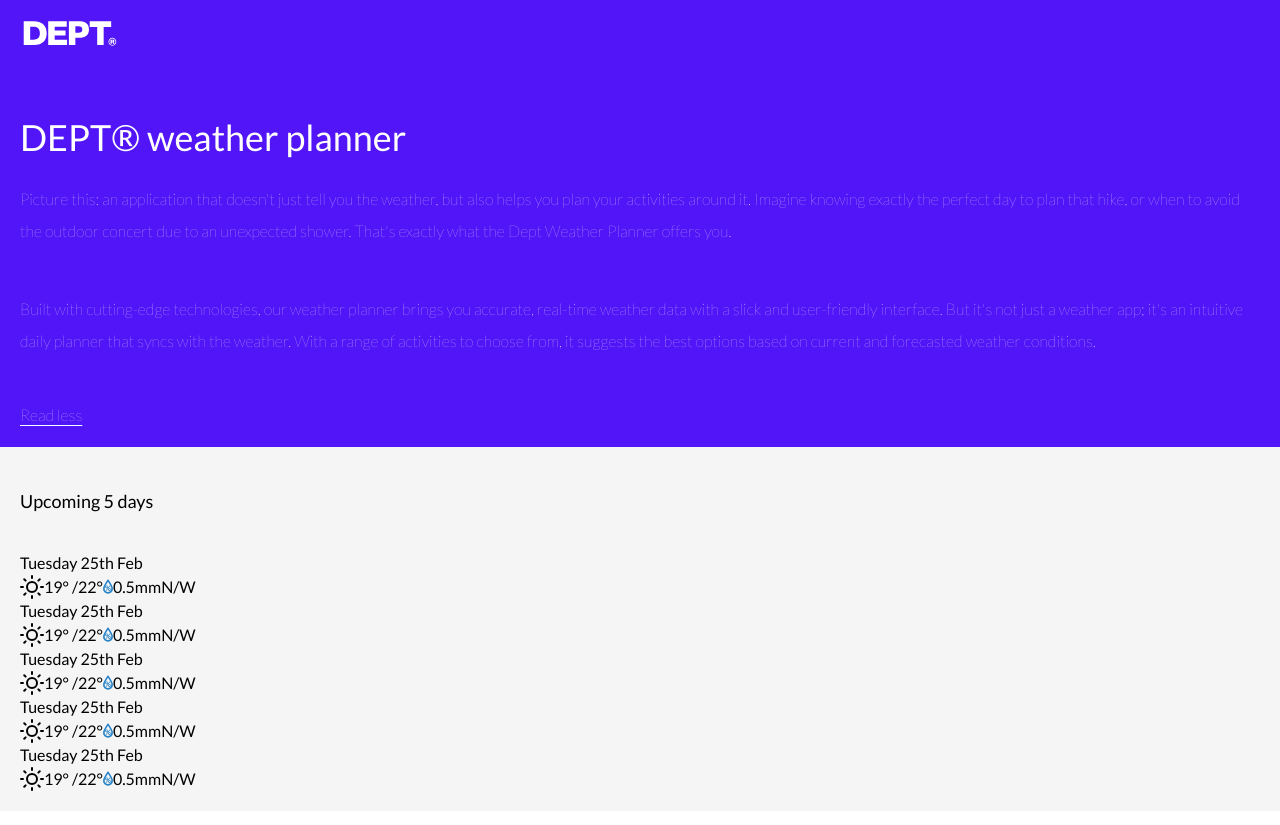
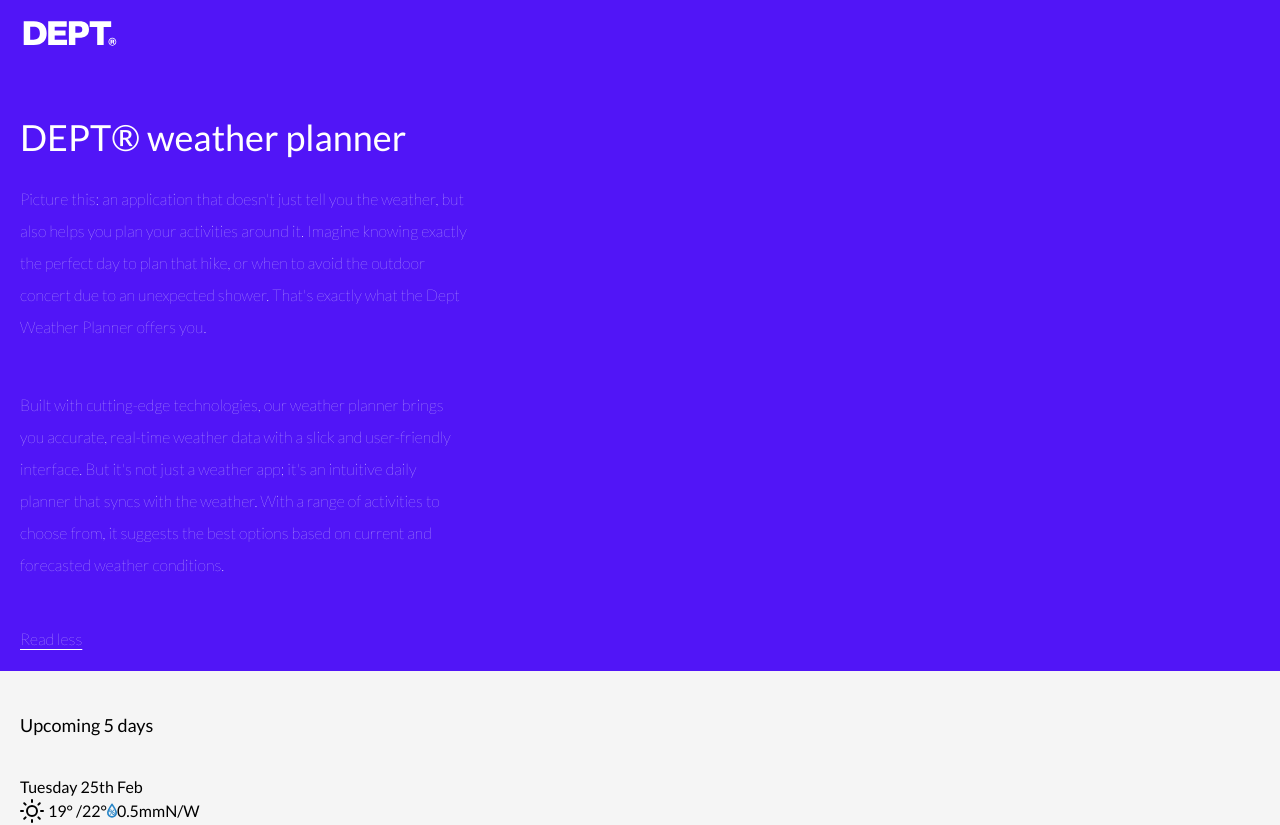
Before and after one commit to Robin1224/nextjs-the-startup, a Next.js app: page / in a window 1280 px wide. Shown: the top 825 px of the page. Built offline with nearby package versions, Linux system fonts and the light colour scheme.

Commit message:
created api for revalidation & cron job

```diff
--- /dev/null
+++ b/app/api/revalidateData/route.ts
@@ -0,0 +1,17 @@
+import { revalidateTag } from "next/cache";
+import { type NextRequest } from "next/server";
+
+export const runtime = "edge";
+
+export async function GET(request: NextRequest) {
+  const authHeader = request.headers.get('authorization');
+
+  if (authHeader !== `Bearer ${process.env.VALIDATION_CRON_SECRET}`) {
+    return new Response('Unauthorized', {
+      status: 401,
+    });
+  }
+
+  revalidateTag("weatherData");
+  return Response.json({ success: true });
+}
--- a/app/layout.tsx
+++ b/app/layout.tsx
@@ -19,8 +19,8 @@
   children: React.ReactNode;
 }) {
   return (
-    <html lang="en" className={lato.variable}>
-      <body className="font-lato">{children}</body>
+    <html lang="en" className={lato.className}>
+      <body>{children}</body>
     </html>
   );
 }
--- a/app/page.tsx
+++ b/app/page.tsx
@@ -1,10 +1,13 @@
 import Header from "../src/components/Header";
+import HeaderContent from "../src/components/HeaderContent";
 import Forecast from "../src/components/Forecast/Forecast";
 
 export default function Home() {
   return (
     <>
-      <Header />
+      <Header>
+        <HeaderContent />
+      </Header>
       <Forecast />
 
     </>
--- a/src/components/Forecast/Forecast.tsx
+++ b/src/components/Forecast/Forecast.tsx
@@ -14,3 +14,18 @@
   );
 };
 export default Forecast;
+
+export async function getStaticProps() {
+  // Call an external API endpoint to get posts.
+  // You can use any data fetching library
+  const res = await fetch('https://.../posts')
+  const posts = await res.json()
+
+  // By returning { props: { posts } }, the Blog component
+  // will receive `posts` as a prop at build time
+  return {
+    props: {
+      posts,
+    },
+  }
+}
--- a/src/components/Forecast/ForecastItem.tsx
+++ b/src/components/Forecast/ForecastItem.tsx
@@ -13,7 +13,7 @@
           height={24}
           priority
         />
-          <span>19° /</span>
+          <span className="ml-1">19° /</span>
           <span>{" "}22°</span>
           <Image
           src="/weather_icons/precipitation.svg"
--- a/src/components/Header.tsx
+++ b/src/components/Header.tsx
@@ -1,35 +1,13 @@
-import Image from "next/image";
+"use client";
 
-interface Props {}
-const Header = (props: Props) => {
+const Header = ({
+  children,
+}: {
+  children: React.ReactNode;
+}) => {
   return (
     <header className="p-5 bg-purple overlow-hidden">
-      <Image
-        src="/dept.svg"
-        alt="Dept Logo"
-        className="invert"
-        width={100}
-        height={24}
-        priority
-      />
-      <h1 className="text-4xl font-medium text-white mt-header-h1-top leading-10">
-        DEPT® weather planner
-      </h1>
-      <p className="text-base font-thin text-white mt-header-text-top leading-8">
-        Picture this: an application that doesn&apos;t just tell you the
-        weather, but also helps you plan your activities around it. Imagine
-        knowing exactly the perfect day to plan that hike, or when to avoid the
-        outdoor concert due to an unexpected shower. That&apos;s exactly what
-        the Dept Weather Planner offers you.
-      </p>
-      <p className="text-base font-thin text-white mt-header-whiteline leading-8">
-        Built with cutting-edge technologies, our weather planner brings you
-        accurate, real-time weather data with a slick and user-friendly
-        interface. But it&apos;s not just a weather app; it&apos;s an intuitive
-        daily planner that syncs with the weather. With a range of activities to
-        choose from, it suggests the best options based on current and
-        forecasted weather conditions.
-      </p>
+      {children}
       <button className="text-base font-thin text-white mt-header-whiteline underline underline-offset-4 decoration-1">Read less</button>
     </header>
   );
--- /dev/null
+++ b/src/components/HeaderContent.tsx
@@ -0,0 +1,36 @@
+import Image from "next/image";
+
+interface Props {}
+const HeaderContent = (props: Props) => {
+  return (
+    <>
+      <Image
+        src="/dept.svg"
+        alt="Dept Logo"
+        className="invert"
+        width={100}
+        height={24}
+        priority
+      />
+      <h1 className="text-4xl font-medium text-white mt-header-h1-top leading-10">
+        DEPT® weather planner
+      </h1>
+      <p className="text-base font-thin text-white mt-header-text-top leading-8 max-w-md">
+        Picture this: an application that doesn&apos;t just tell you the
+        weather, but also helps you plan your activities around it. Imagine
+        knowing exactly the perfect day to plan that hike, or when to avoid the
+        outdoor concert due to an unexpected shower. That&apos;s exactly what
+        the Dept Weather Planner offers you.
+      </p>
+      <p className="text-base font-thin text-white mt-header-whiteline leading-8 max-w-md">
+        Built with cutting-edge technologies, our weather planner brings you
+        accurate, real-time weather data with a slick and user-friendly
+        interface. But it&apos;s not just a weather app; it&apos;s an intuitive
+        daily planner that syncs with the weather. With a range of activities to
+        choose from, it suggests the best options based on current and
+        forecasted weather conditions.
+      </p>
+    </>
+  );
+};
+export default HeaderContent;
```
Also changed, not shown: src/hooks/useForecast.tsx (added, +14 -0 lines), vercel.json (added).
